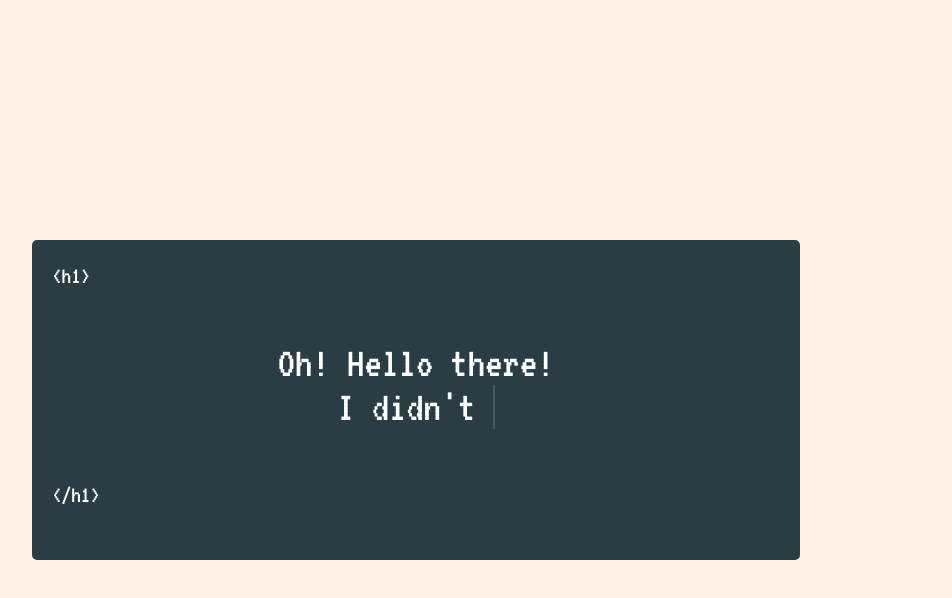
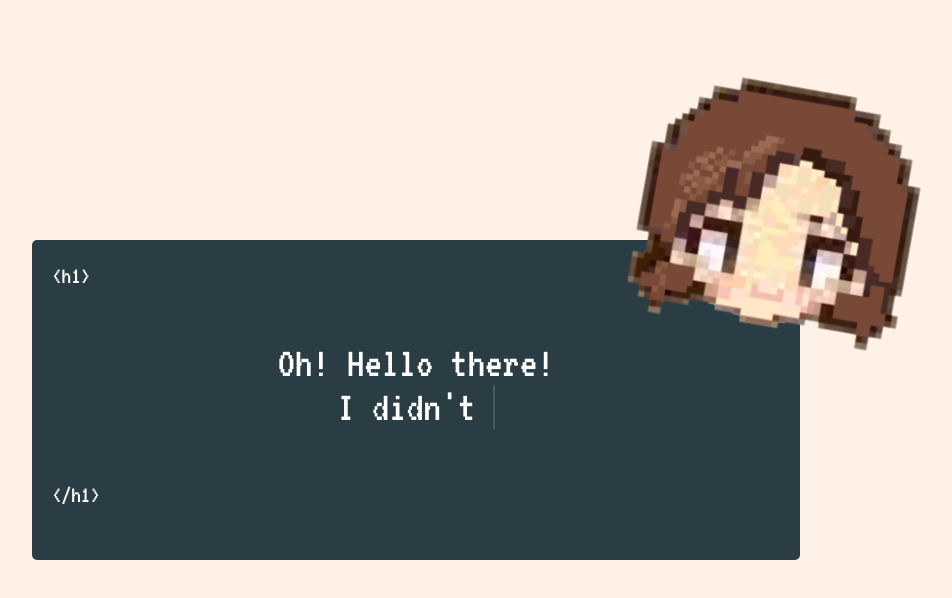
Before and after one commit to Lunia98/resume-web, a React (Create React App) app: page / in a window 1280 px wide. Shown: the top 598 px of the page, without its empty margins (224-1176 px from the left). Built offline with nearby package versions, Linux system fonts and the light colour scheme.

Commit message:
animation in intro

```diff
--- a/src/components/Button/style.css
+++ b/src/components/Button/style.css
@@ -6,8 +6,8 @@
   letter-spacing: 10px;
   padding-left: 17px;
   background: transparent;
-  color: #43bccd;
-  border: 5px solid #43bccd;
+  color: #e0afa0;
+  border: 5px solid #e0afa0;
 }
 .button-start:hover {
   transform: translateY(-5px);
--- a/src/components/Intro/Intro.jsx
+++ b/src/components/Intro/Intro.jsx
@@ -1,18 +1,28 @@
 import React, { useState, useEffect } from "react";
 import ButtonStart from "../Button/ButtonStart";
 import { Link } from "react-router-dom";
+import LuPixel from "../../images/LuPixel.png";
 import "./style.css";
 
 export default function Intro() {
   const [state, setState] = useState(false);
+  const [lips, setLips] = useState(true);
 
   useEffect(() => {
     setTimeout(() => {
       setState(true);
+      setLips(true);
     }, 3500);
+    setTimeout(() => {
+      setLips(false);
+    }, 2800);
   }, []);
   const text = ["<h1>", "</h1>"];
   return (
+    <div>
+      <div className="image_pixel">
+        <div className={lips && "lips"} />
+      </div>
       <div className="container_intro">
         <div className="command">
           <p className="text-top">{text[0]}</p>
@@ -35,5 +45,6 @@ export default function Intro() {
           </Link>
         </div>
       </div>
+    </div>
   );
 }
--- a/src/components/Intro/style.css
+++ b/src/components/Intro/style.css
@@ -4,6 +4,28 @@
   display: flex;
   justify-content: center;
   align-items: center;
+}
+
+.image_pixel {
+  background-image: url("../../images/LuPixel.png");
+  width: 294px;
+  height: 259px;
+  position: absolute;
+  transform: rotate(10deg);
+  top: 10%;
+  right: 10%;
+}
+.lips {
+  width: 31px;
+  height: 14px;
+  position: absolute;
+  background-color: transparent;
+  top: 80%;
+  left: 44.9%;
+  animation: speaking 250ms 12;
+  animation-timing-function: linear;
+
+  animation-delay: 1s;
 }
 .command {
   display: flex;
@@ -42,7 +64,16 @@
   animation: typewriter2 3s steps(20) 1s 1 normal both,
     blinkTextCursor 700ms steps(15) infinite normal;
 }
-
+@keyframes speaking {
+  0%,
+  50% {
+    background-color: transparent;
+  }
+  51%,
+  100% {
+    background-color: #370617;
+  }
+}
 @keyframes typewriter {
   from {
     width: 0;
```
Also changed, not shown: src/images/LuPixel.png (added). Lines whose indentation alone changed are shown as unchanged.
